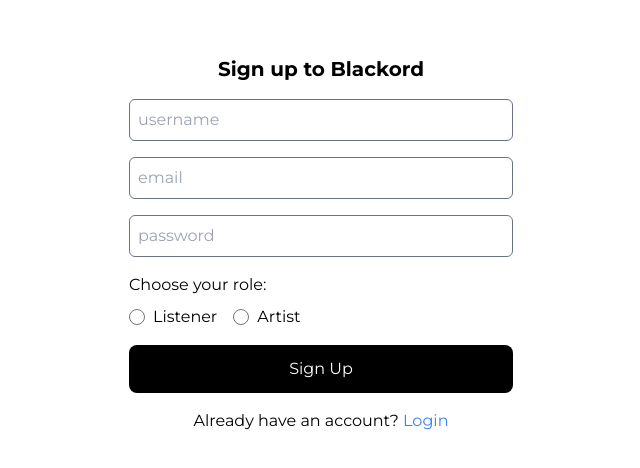
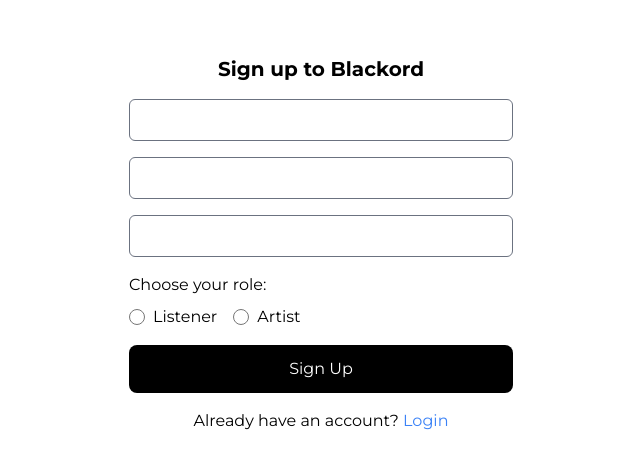
Before and after one commit to rach-syahputra/blackord-lite-frontend, a React (Vite) app: page /auth/register in a window 1280 px wide. Shown: the part 148-616 px from the top of the page, without its empty margins (319-959 px from the left). Built offline with nearby package versions, Linux system fonts and the light colour scheme.

Commit message:
add placeholder props to Input component

```diff
--- a/src/components/Input.jsx
+++ b/src/components/Input.jsx
@@ -1,11 +1,11 @@
 import PropTypes from 'prop-types'
 
-const Input = ({ type, name, onChange }) => {
+const Input = ({ type, name, placeholder, onChange }) => {
   return (
     <input
       type={type}
       name={name}
-      placeholder={name}
+      placeholder={placeholder}
       onChange={onChange}
       className='box-border rounded-md border border-gray-500 p-2 focus:outline-gray-600'
     />
@@ -15,6 +15,7 @@
 Input.propTypes = {
   type: PropTypes.string.isRequired,
   name: PropTypes.string.isRequired,
+  placeholder: PropTypes.string.isRequired,
   onChange: PropTypes.func
 }
 
```
